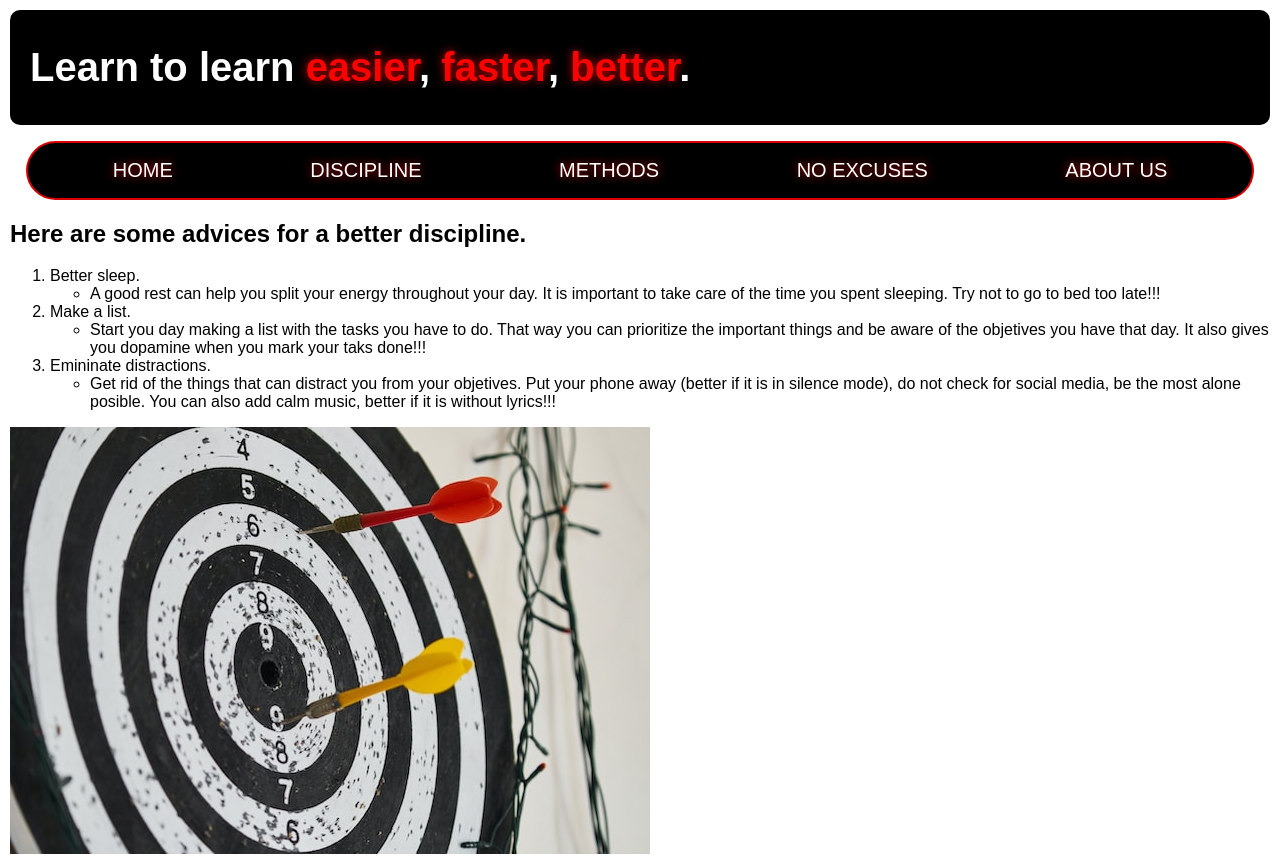
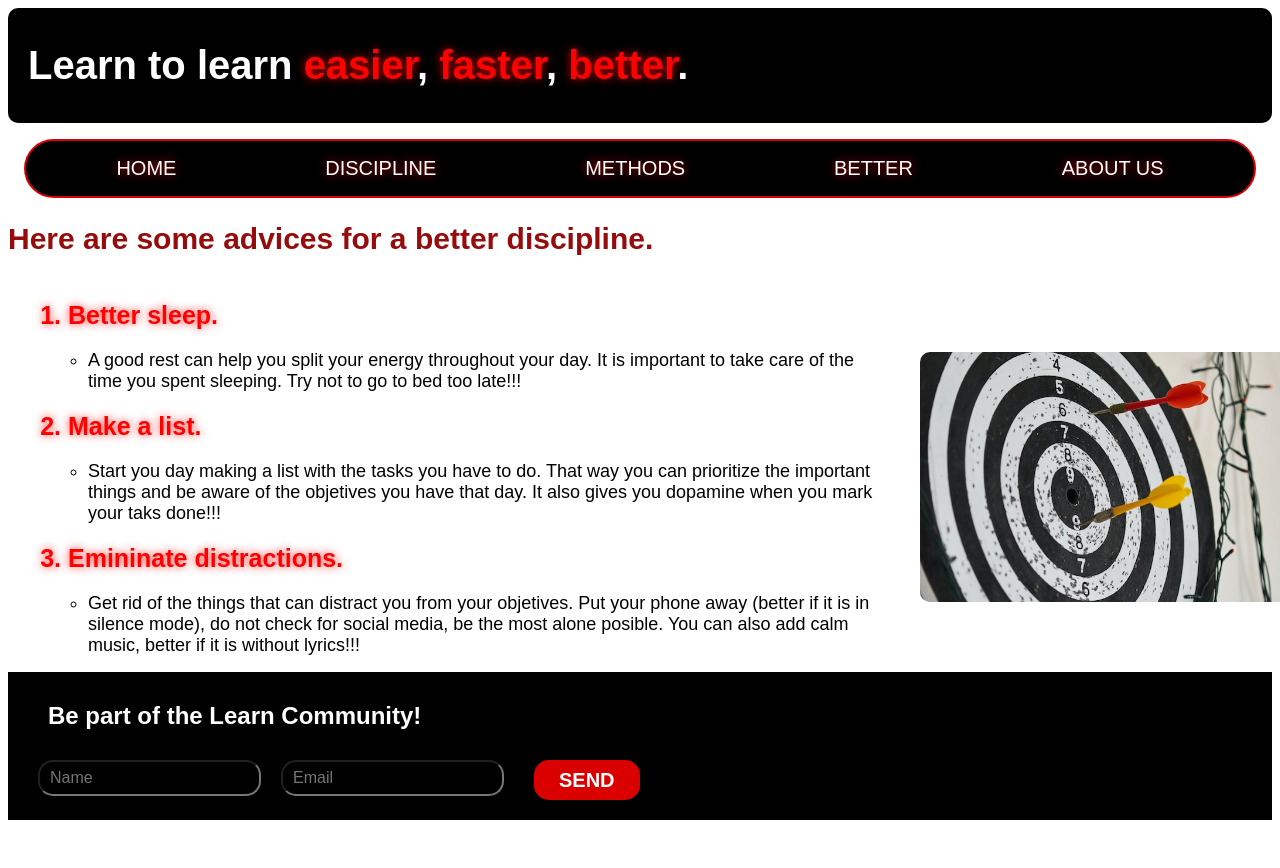
Before and after one commit to ValenAngulo/Repositorio-HW-M03-HTML, a plain HTML site: page advices.html in a window 1280 px wide. After the commit the page ends 828 px from the top, so only its background shows below. Drawn offline with Linux system fonts and the light colour scheme.

Commit message:
Keep making chances in CSS and HTML

```diff
--- /dev/null
+++ b/advices.css
@@ -0,0 +1,32 @@
+.list__1{
+    font-weight: bold;
+    font-size: 25px;
+    margin: 20px;
+    color: #ff0000;
+    text-shadow: 0 0 8px rgba(255, 0, 0, 0.8);
+}
+.list__1_1{
+    font-size: 18px;
+    width: 800px;
+}
+
+.list_container{
+    display: flex;
+    flex-direction: row;
+    align-items: center;
+    gap: 2em;
+}
+
+
+ /* .img__container{
+    margin: 1em;
+    background-color: #000;
+  } */
+
+  .img__concentrate{
+    border-radius: 10px;
+    margin: 0;
+    width: 400px;
+    height: 250px;
+
+  }
--- a/advices.html
+++ b/advices.html
@@ -5,42 +5,61 @@
     <meta name="viewport" content="width=device-width, initial-scale=1.0">
     <title>Concentration Advices</title>
     <link rel="stylesheet" type="text/css" href="styles.css">
+    <link rel="stylesheet" type="text/css" href="advices.css">
 </head>
 <body>
     <header>
-        <div class="title-container">
-            <h1 id="title">Learn to learn <span class="title-highlight">easier</span>, <span class="title-highlight">faster</span>, <span class="title-highlight">better</span>.</h1>
+        <div class="title__container">
+            <h1 id="title">Learn to learn <span class="title__highlight">easier</span>, <span class="title__highlight">faster</span>, <span class="title__highlight">better</span>.</h1>
         </div>
-    <div class="header-container">
+    <div class="header__container">
         <div class="item home"><a href="./index.html" class="item home">HOME</a></div>
         <div class="item home"> <a href="./advices.html" class="item home">DISCIPLINE</a></div>
-        <div class="item home"><a href="#subtitle-focus" class="item home">METHODS</a></div>
-        <div class="item">NO EXCUSES</div>
+        <div class="item home"><a href="index.html#subtitle__focus" class="item home">METHODS</a></div>
+        <div class="item">BETTER</div>
         <div class="item">ABOUT US</div>
     </div>
     </header>
-    <section>
-        <div>
-            <h1>Here are some advices for a better discipline.</h1>
+
+    <main>
+
+        <section >
+            <div class="subtitle__container">
+                <h1 class="subtitle">Here are some advices for a better discipline.</h1>
             </div>
-        <ol>
-            <li>Better sleep.</li>
+            <div class="list_container">
+                <div class="list__container">
+                    <ol class="list">
+                        <li class="list__1">Better sleep.</li>
                         <ul>
-                    <li>A good rest can help you split your energy throughout your day. It is important to take care of the time you spent sleeping. Try not to go to bed too late!!!</li>
+                            <li class="list__1_1">A good rest can help you split your energy throughout your day. It is important to take care of the time you spent sleeping. Try not to go to bed too late!!!</li>
                         </ul>
-            <li>Make a list.</li>
+                        <li class="list__1">Make a list.</li>
                         <ul>
-                    <li>Start you day making a list with the tasks you have to do. That way you can prioritize the important things and be aware of the objetives you have that day. It also gives you dopamine when you mark your taks done!!!</li>
+                            <li class="list__1_1">Start you day making a list with the tasks you have to do. That way you can prioritize the important things and be aware of the objetives you have that day. It also gives you dopamine when you mark your taks done!!!</li>
                         </ul>
-            <li>Emininate distractions.</li>
+                        <li class="list__1">Emininate distractions.</li>
                         <ul>
-                    <li>Get rid of the things that can distract you from your objetives. Put your phone away (better if it is in silence mode), do not check for social media, be the most alone posible. You can also add calm music, better if it is without lyrics!!!</li>
+                            <li class="list__1_1">Get rid of the things that can distract you from your objetives. Put your phone away (better if it is in silence mode), do not check for social media, be the most alone posible. You can also add calm music, better if it is without lyrics!!!</li>
                         </ul>
                     </ol>
-        <img src="Concentrate.jpg" alt="Concentrate">
+                </div>
+                    <img src="Concentrate.jpg" alt="Concentrate" class="img__concentrate">
+            </div>
         </section>
-    <div>
+    </main>
 
+    <footer class="footer">
+
+        <form class="footer__form">
+            <h2 class="footer__newsletter">Be part of the Learn Community!</h2>
+
+            <div class="footer__inputs">
+                <input type="name" name="name" placeholder="Name" autocomplete="on" required class="footer__input">
+                <input type="email" name="email" placeholder="Email" autocomplete="on" required class="footer__input">
+                <input type="submit" name="submit" value="SEND" class="footer__submit">
             </div>
+        </form>
+    </footer>
 </body>
 </html>
--- a/styles.css
+++ b/styles.css
@@ -4,11 +4,11 @@ html, body{
 
 body {
     font-family: 'Arial', sans-serif;
-    margin: 10px;
+    /* margin: 10px; */
   }
 
   /* HEADER */
-.title-container{
+.title__container{
   background-color: #000;
   color: #fff;
   border-radius: 10px;
@@ -20,12 +20,12 @@ body {
   font-size: 40px;
 }
 
-.title-highlight{
+.title__highlight{
   color: #ff0000;
   text-shadow: 0 0 10px rgba(255, 0, 0, 0.8);
 }
 
-.header-container{
+.header__container{
   background-color: #000000;
   border: 2px solid #db0000;
   border-radius: 2em;
@@ -46,7 +46,6 @@ body {
   cursor: pointer;
   color: #fff;
   text-shadow: 0 0 10px rgba(255, 0, 0, 0.8);
-  /* text-shadow: 0 0 10px rgba(255, 0, 0, 0.8); */
   transition: text-shadow 0.2s ease-in-out;
 }
 
@@ -61,7 +60,7 @@ body {
 }
 
 /* MAIN */
-.img-home{
+.img__home{
   margin: 1em;
   background-color: #000;
 }
@@ -76,7 +75,7 @@ body {
 
 }
 
-.subtitle-box{
+.subtitle__box{
   display: flex;
   justify-content: center;
   flex-direction: column;
@@ -91,20 +90,20 @@ body {
 .subtitle{
   font-size: 30px;
 }
-.subtitle-container{
+.subtitle__container{
   color: rgb(150, 12, 12);
 }
 
-.info-container{
+.info__container{
   font-size: 20px;
 }
 
-.link-container{
+.link__container{
   display: flex;
   justify-content: center;
 }
 
-.link-advice{
+.link__advice{
   background-color: #000000;
   border: 2px solid #db0000;
   border-radius: 2em;
@@ -112,3 +111,49 @@ body {
   margin: 1em;
   padding: 1em;
 }
+
+/* FOOTER */
+
+footer{
+  background-color: #000;
+}
+
+.footer__newsletter{
+  color: #fff;
+  padding: 30px 0px 10px 40px;
+  width: 400px;
+  margin: 0;
+}
+
+
+.footer__inputs{
+  padding: 20px;
+  display: flex;
+  overflow: hidden;
+}
+
+.footer__input{
+  background-color: transparent;
+  height: 30px;
+  display: flex;
+  margin: 0px 10px 0px 10px;
+  padding-left: 10px;
+  border-radius: 15px;
+  font-size: 1rem;
+  outline: none;
+  color: #db0000;
+}
+
+.footer__submit{
+  display: inline-block;
+  height: 40px;
+  padding: 0 25px;
+  margin-left: 20px;
+  background-color: #db0000;
+  border: none;
+  font-size: 20px;
+  color: #fff;
+  border-radius: 15px;
+  cursor: pointer;
+  font-weight: bold;
+}
```
Also changed, not shown: index.html (+25 -22 lines). Lines whose indentation alone changed are shown as unchanged.
